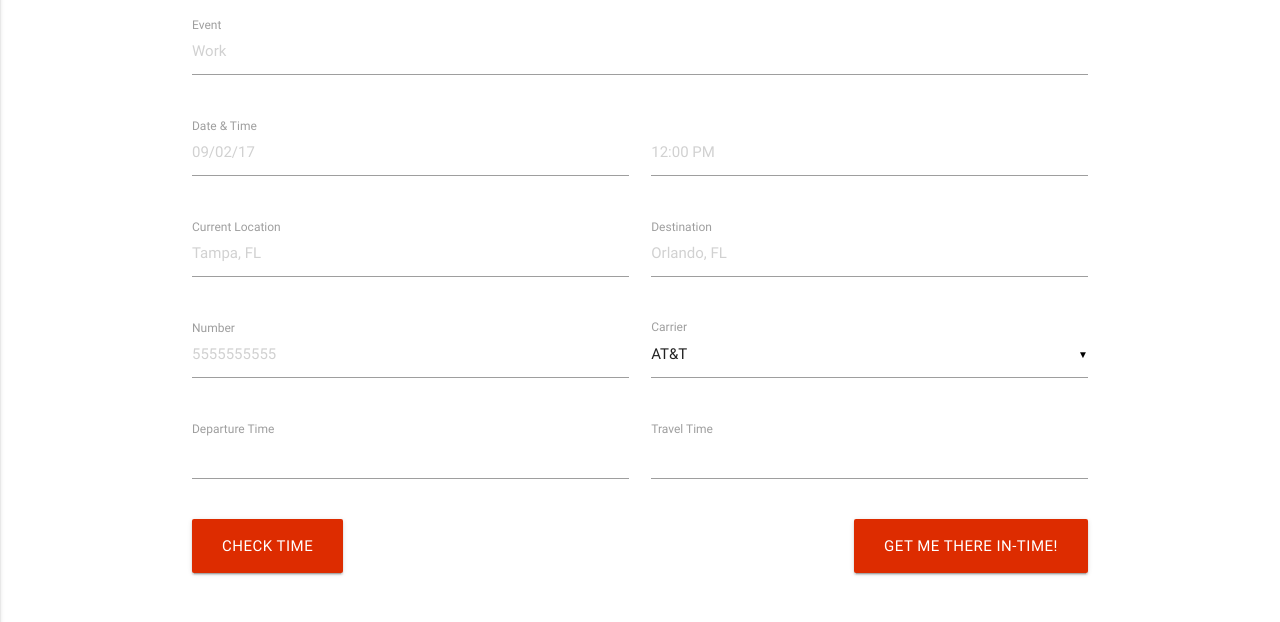
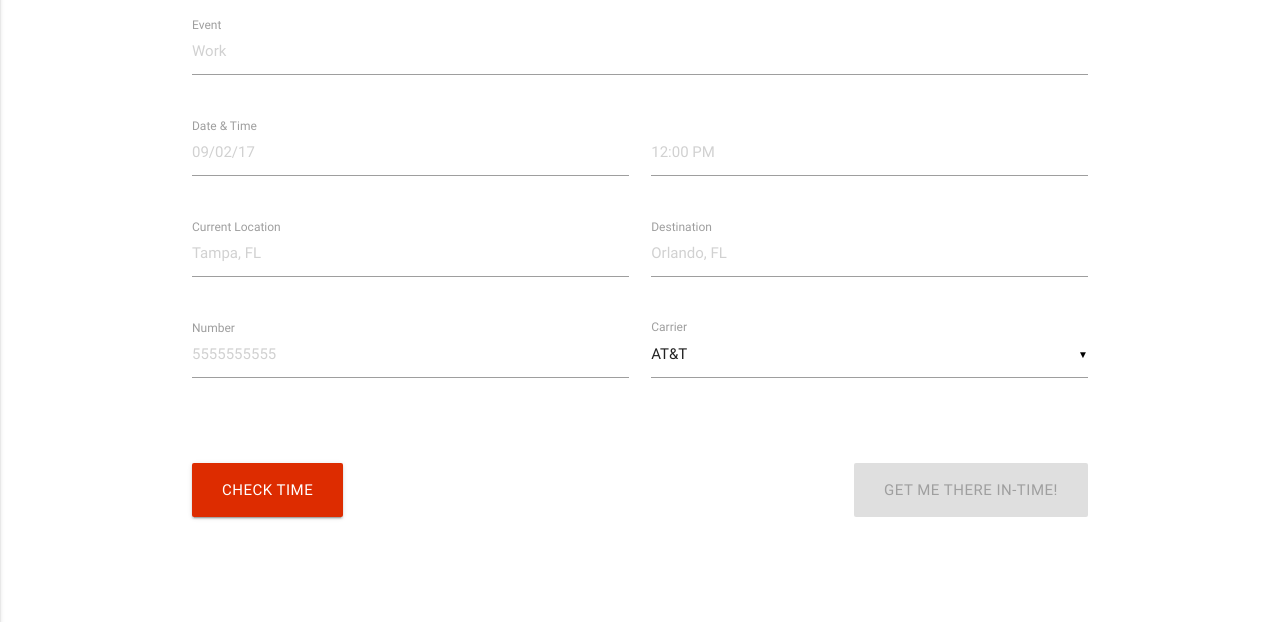
Before and after one commit to Nicolas5150/in-time, a PHP site: page /html/on_time.html in a window 1280 px wide. Shown: the part 178-800 px from the top of the page. Run offline with PHP 8.4, Linux system fonts and the light colour scheme; some libraries are stand-ins or nearby versions.

Commit message:
Events Update
Events page now has all fields validate for some type of input prior to
allowing the distance matrix to be ran. Once it runs it then reveals
the hidden two text areas (that can’t be changed) and enables the
submit button for the user to then enter the data to the server.
Next step is to enter the data into the server to be processed every 10
minutes.

```diff
--- a/css/style.css
+++ b/css/style.css
@@ -29,8 +29,16 @@
   line-height: 340%;
 }
 
+#hidden {
+  display: none;
+}
+
 .error {
   color: red;
   float: right;
-  margin-left: 55px;
+  margin-left: 100px;
 }
+
+#hidden input:read-only {
+  font-size: 150%;
+}
--- a/html/on_time.html
+++ b/html/on_time.html
@@ -81,22 +81,23 @@
         </div>
       </div>
 
-      <div class="row">
+      <br/><br/>
+      <div id="hidden" class="row">
         <div class="input-field col s6">
-          <input id="depart" type="text" class="validate" name="depart" placeholder="">
+          <input id="depart" type="text" name="depart" placeholder="" readonly>
           <label for="depart">Departure Time</label>
         </div>
         <div class="input-field col s6">
-          <input id="travel" type="text" class="validate" name="travel" placeholder="">
+          <input id="travel" type="text" name="travel" placeholder="" readonly>
           <label for="travel">Travel Time</label>
         </div>
       </div>
 
-      <button type="submit" value="Submit" id="event-add-btn"
+      <button type="submit" value="Submit" id="event-check-btn"
       class="btn-large waves-effect waves-light deep-orange accent-4">Check time</button>
 
       <button type="submit" value="Submit" id="event-add-btn" style="float:right;"
-      class="btn-large waves-effect waves-light deep-orange accent-4">Get Me There In-Time!</button>
+      class="btn-large waves-effect waves-light deep-orange accent-4 disabled">Get Me There In-Time!</button>
     </div>
 </form>
   </div>
--- a/js/events.js
+++ b/js/events.js
@@ -6,7 +6,6 @@
   $('#timepicker').timepicki({
     start_time: ["12", "00", "PM"],
     step_size_minutes:10});
-
 
     // Validate user input client side.
     // https://jqueryvalidation.org
@@ -29,16 +28,25 @@
           required: true
         },
         number: {
-          required: true
+          required: true,
+          minlength: 10,
+          maxlength: 10
         },
-        depart: {
-          required: true
-        },
-        travel: {
-          required: true
-        },
+        pass: "required"
       },
-    });
+      // The validation has passed, all entries have been typed in.
+      submitHandler: function (form) {
+        // Call the distance matrix within the function.
+        calculateDistance();
+
+        // Reveal the hidden rows after the distance matrix has been ran.
+        document.getElementById("hidden").style.display = "block";
+
+        // Now allow user to hit the submit button to add to database.
+        // http://stackoverflow.com/questions/195951/change-an-elements-class-with-javascript
+        document.getElementById("event-add-btn").className = document.getElementById("event-add-btn").className.replace( /(?:^|\s)disabled(?!\S)/g , '' );
+      }
+    })
 
 })(jQuery);
 
@@ -98,7 +106,7 @@
   // Google Maps Matrix API - used to find the travel time between two points.
   // http://www.w3schools.com/jquery/tryit.asp?filename=tryjquery_ajax_getjson
   // https://developers.google.com/maps/documentation/javascript/distancematrix
-  $("#event-add-btn").click(function(){
+  function calculateDistance(){
     // Prevent default, w/o, causes matrix to not have origin / destination values.
     event.preventDefault();
     var service = new google.maps.DistanceMatrixService;
@@ -150,7 +158,7 @@
         document.getElementById('travel').value = secondsToHms(travelTime);
       }
     });
-  });
+  }
 
   // Convert value of seconds passed from DistanceMatrixService to Hr:Min:Sec.
   function secondsToHms(d) {
```
